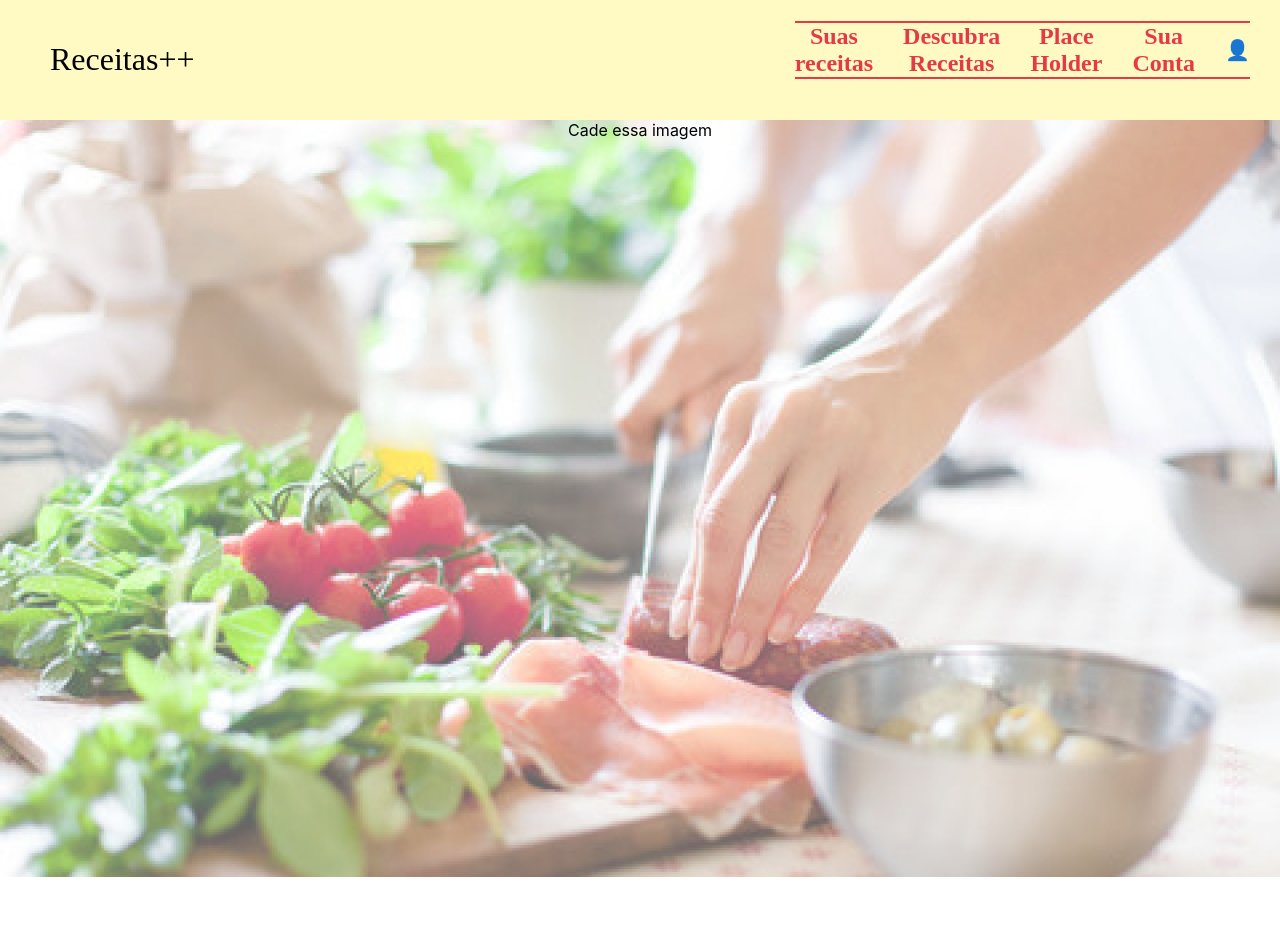
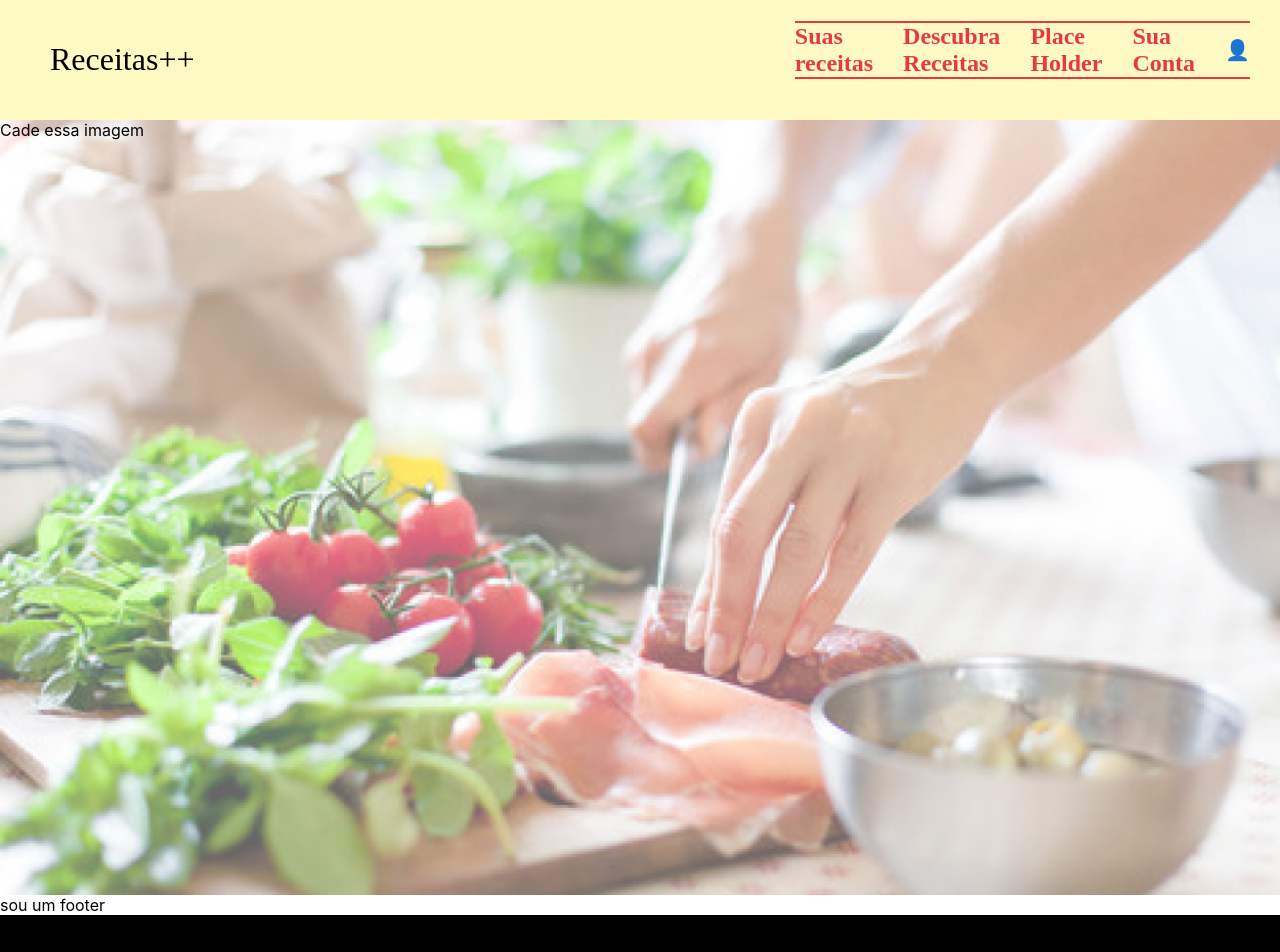
Before and after one commit to GusLucas12/Receitas, a React (Create React App) app in the folder client/: page / in a window 1280 px wide. Shown: the top 952 px of the page. Before the commit the page ends 877 px from the top, so only its background shows below. Built offline with nearby package versions, Linux system fonts and the light colour scheme; a web font is replaced by a local one.

Commit message:
testes de main e footer

```diff
--- a/client/src/App.js
+++ b/client/src/App.js
@@ -1,18 +1,22 @@
 import logo from './logo.svg';
 import './App.css';
 import Top from './components/cabeca';
+import Footer from './components/footer';
 import { Routes,Route } from 'react-router-dom';
 import Home from './pages/index';
+
 function App() {
   return (
 
-    <div className="App">
+    <div>
       <Top></Top>
+
       <Routes>
         <Route path='/' element={<Home/>}/>
       </Routes>
+      <Footer/>
+    </div>
 
-    </div>
   );
 }
 
--- /dev/null
+++ b/client/src/components/footer.js
@@ -0,0 +1,10 @@
+import styles from './footer.module.css';
+function Footer(){
+    return(
+        <div className={styles.footer}>
+            mudou
+        </div>
+    )
+}
+
+export default Footer;
--- /dev/null
+++ b/client/src/components/footer.module.css
@@ -0,0 +1,4 @@
+.footer{
+    height: 133px;
+    background-color: black;
+}
--- a/client/src/pages/home.module.css
+++ b/client/src/pages/home.module.css
@@ -1,4 +1,4 @@
-main {
+.main {
 
     background-image: url('../images/image1.png');
     background-repeat: no-repeat;
@@ -9,5 +9,5 @@ main {
     /* Posiciona a imagem no centro */
     background-attachment: fixed;
     /* A imagem fica fixa quando você rola a página */
-    height: 757px;
+    height: 775px;
 }
--- a/client/src/pages/index.js
+++ b/client/src/pages/index.js
@@ -2,10 +2,16 @@ import header from "../components/cabeca";
 import styles from './home.module.css';
 function Home() {
     return (
-        <div className={styles.main}>
+        <div >
+            <div className={styles.main}>
             <main >
                 Cade essa imagem
             </main>
+            </div>
+
+            <div className={styles.pe}>
+                sou um footer
+            </div>
         </div>
 
     )
```
